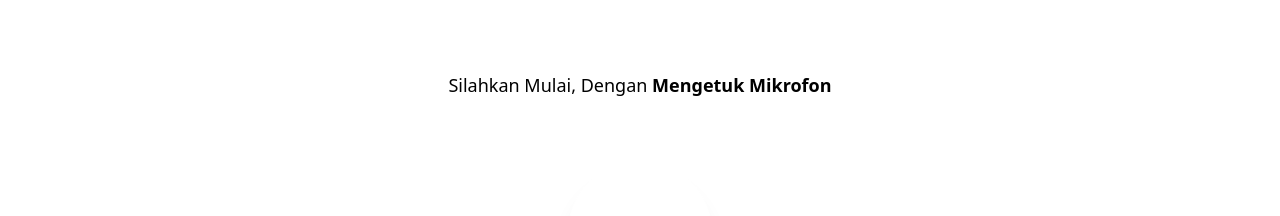
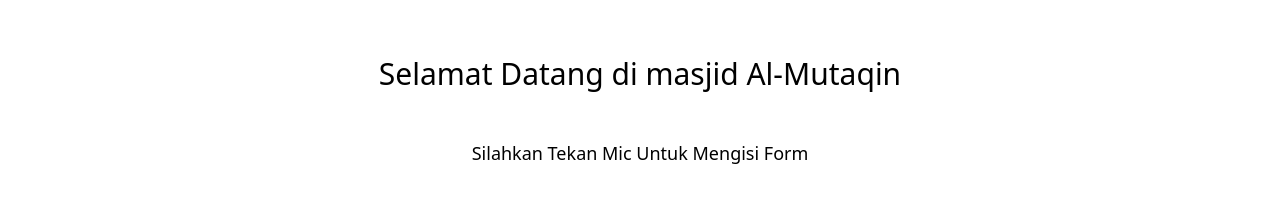
Before and after one commit to RansomBroker/voice-command, a Svelte app in the folder app/: page / in a window 1280 px wide. Shown: the top 216 px of the page. Built offline with nearby package versions, Linux system fonts and the light colour scheme; no server answers.

Commit message:
remove some files

```diff
--- a/app/public/style.css
+++ b/app/public/style.css
@@ -476,6 +476,10 @@ Ensure the default browser behavior of the `hidden` attribute.
   margin-left: 0.25rem;
   margin-right: 0.25rem;
 }
+.my-4 {
+  margin-top: 1rem;
+  margin-bottom: 1rem;
+}
 .mt-8 {
   margin-top: 2rem;
 }
@@ -800,6 +804,14 @@ Ensure the default browser behavior of the `hidden` attribute.
   font-size: 1.5rem;
   line-height: 2rem;
 }
+.text-4xl {
+  font-size: 2.25rem;
+  line-height: 2.5rem;
+}
+.text-3xl {
+  font-size: 1.875rem;
+  line-height: 2.25rem;
+}
 .font-medium {
   font-weight: 500;
 }
@@ -1082,11 +1094,6 @@ Ensure the default browser behavior of the `hidden` attribute.
   background-color: rgb(228 228 231 / var(--tw-bg-opacity));
 }
 
-.hover\:bg-zinc-300:hover {
-  --tw-bg-opacity: 1;
-  background-color: rgb(212 212 216 / var(--tw-bg-opacity));
-}
-
 .hover\:file\:bg-zinc-500::-webkit-file-upload-button:hover {
   --tw-bg-opacity: 1;
   background-color: rgb(113 113 122 / var(--tw-bg-opacity));
--- a/app/src/App.svelte
+++ b/app/src/App.svelte
@@ -9,6 +9,7 @@
 </svelte:head>
 
 <div class="container-2xl py-10 px-5 grid flex items-center justify-items-center m-0 animate-fade">
+    <h1 class="text-3xl my-4">Selamat Datang di masjid Al-Mutaqin</h1>
     <div class="w-full grid flex items-center justify-items-center m-0 h-96">
         <VoiceCommand/>
     </div>
--- a/app/src/VoiceCommand.svelte
+++ b/app/src/VoiceCommand.svelte
@@ -252,7 +252,7 @@
         </div>
     {:else }
         {#if (initialState)}
-            <p class="capitalize text-center text-base sm:text-lg animate-fade">Silahkan Mulai, Dengan <strong>Mengetuk Mikrofon</strong></p>
+            <p class="capitalize text-center text-base sm:text-lg animate-fade">Silahkan tekan mic untuk mengisi form</p>
             <!--Mic Button -->
             <button  on:click={handleStartInitial}  class="rounded-full shadow-lg md:shadow-xl xl:shadow-xl  bg-white w-28 h-28 sm:w-32 sm:h-32 md:h-32 md:w-32 xl:h-36 xl:w-36 z-50 relative z-10 p-0 m-0 animate-fade">
                 <i class="fa fa-microphone text-2xl text-black" aria-hidden="true"></i>
```
Also changed, not shown: files/photo.jpg (deleted), 1 other file (tests, documents, lock files or other folders).
